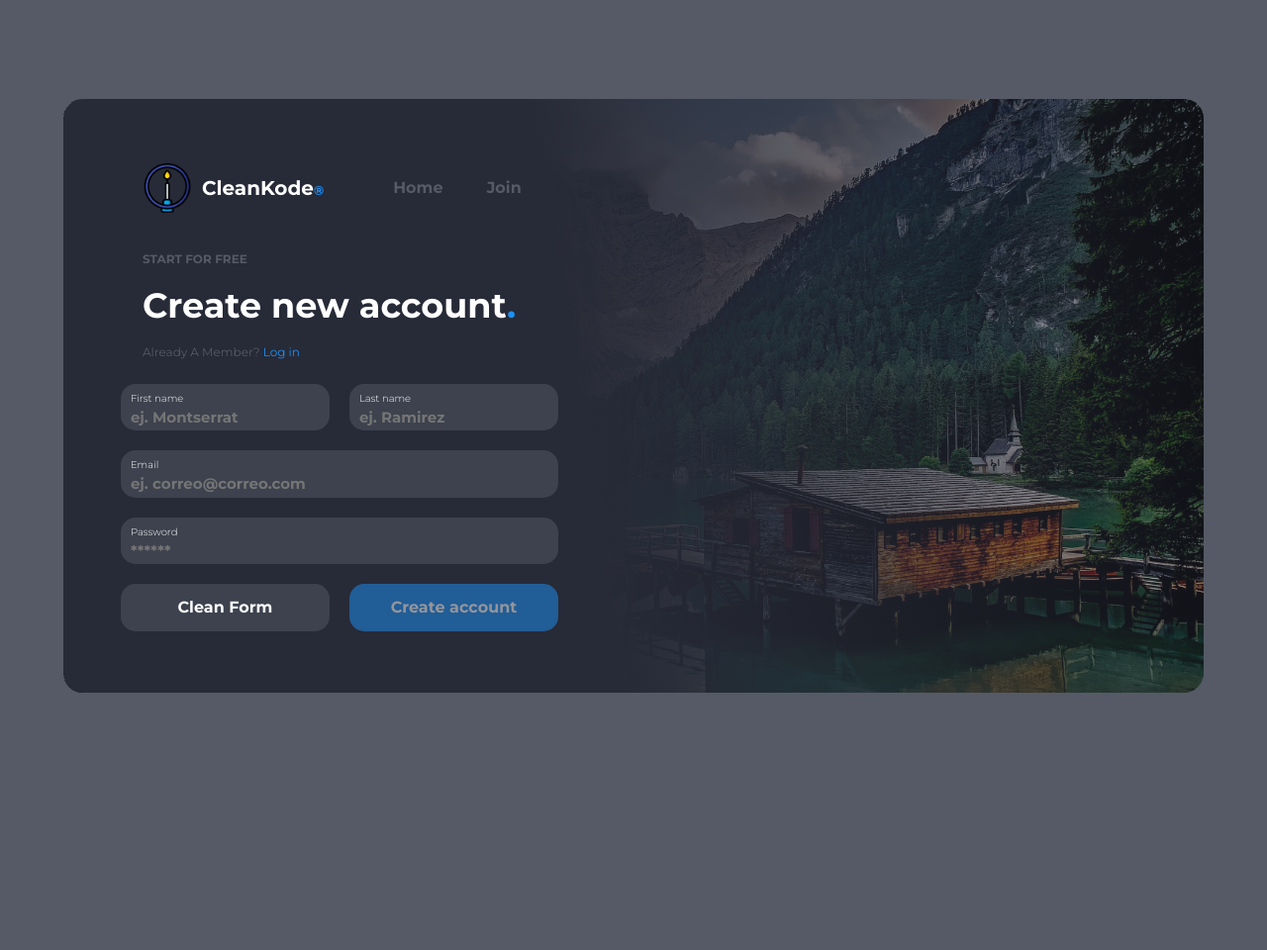
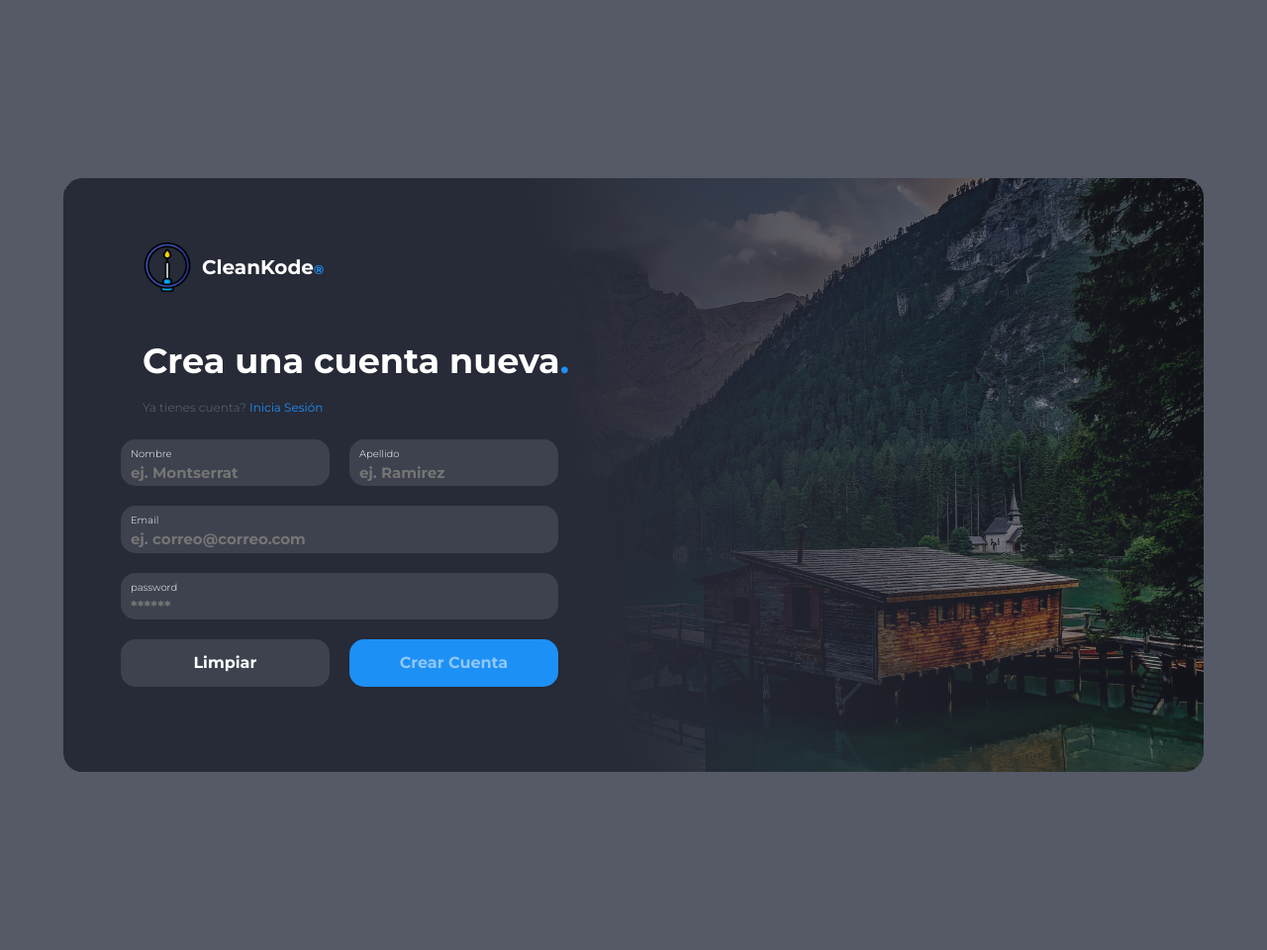
Before and after one commit to pakosanchez27/phpPracticas, a PHP site: page /index.html in a window 1280 px wide. Shown: the whole page at 99% size. Before the commit the page ends 700 px from the top, so only its background shows below. Run offline with PHP 8.4, Linux system fonts and the light colour scheme.

Commit message:
UPDATE: actualizando proyecto

```diff
--- a/Formulario/css/style.css
+++ b/Formulario/css/style.css
@@ -37,7 +37,7 @@ body {
 .principal {
 
     width: 100%;
-    height: 100vh;
+    height: 120vh;
     display: flex;
 
     background-color: var(--grisClaro);
@@ -74,7 +74,7 @@ body {
 .hero {
 
     width: 100%;
-    height: 100%;
+    height: 120vh;
     position: absolute;
 
 
@@ -86,7 +86,7 @@ body {
         background: linear-gradient(81deg, rgba(39, 42, 55, 1) 45%, rgba(39, 42, 55, 0.36878501400560226) 100%);
         border-radius: 2rem;
         width: 100%;
-
+        height: 100%;
 
     }
 }
@@ -248,7 +248,7 @@ width: 35rem;
 
         grid-template-areas: "nombre apellido"
             "email email"
-            "contraseña contraseña"
+            "password password"
             "bntLimpiar btnCrear";
         gap: 2rem;
     }
@@ -268,12 +268,12 @@ width: 35rem;
 }
 
 .email input,
-.contraseña input {
+.password input {
     width: 90%;
 }
 
-.contraseña {
-    grid-area: contraseña;
+.password {
+    grid-area: password;
 }
 
 .limpiar {
--- a/Formulario/index.html
+++ b/Formulario/index.html
@@ -11,7 +11,7 @@
     <link rel="stylesheet" href="css/normalize.css">
     <link rel="stylesheet" href="css/style.css">
 
-    <title>Login</title>
+    <title>Registro</title>
 </head>
 
 <body>
@@ -25,43 +25,41 @@
                         <p class="logo-nombre">CleanKode<span>®</span></p>
                     </div>
                     <div class="enlaces">
-                        <a href="#" class="enlace">Home</a>
-                        <a href="#" class="enlace">Join</a>
+
                     </div>
 
                 </div>
                 <div class="registro">
                     <div class="bienvenida">
-                        <p class="bienvenida__p">start for free</p>
-                        <h1 class="bienvenida__titulo">Create new account<span>.</span></h1>
-                        <p>Already A Member? <span>Log in</span></p>
+                        <h1 class="bienvenida__titulo">Crea una cuenta nueva<span>.</span></h1>
+                        <p>Ya tienes cuenta? <span>Inicia Sesión</span></p>
                     </div>
                     <div class="formulario">
-                        <form action="">
+                        <form id="formulario" action="">
 
                             <div class="input nombre">
-                                <label for="nombre">First name</label>
-                                <input type="text" id="nombre" name="nombre" placeholder="ej. Montserrat" required>
+                                <label for="nombre">Nombre</label>
+                                <input type="text" id="nombre" name="nombre" placeholder="ej. Montserrat" >
                             </div>
 
                             <div class="input apellido">
-                                <label for="apellido">Last name</label>
-                                <input type="text" id="apellido" name="apellido" placeholder="ej. Ramirez" required>
+                                <label for="apellido">Apellido</label>
+                                <input type="text" id="apellido" name="apellido" placeholder="ej. Ramirez">
                             </div>
                             <div class="input email">
                                 <label for="email">Email</label>
-                                <input type="email" id="email" name="email" placeholder="ej. correo@correo.com" required>
+                                <input type="email" id="email" name="email" placeholder="ej. correo@correo.com">
                             </div>
-                            <div class="input contraseña">
-                                <label for="contraseña">Password</label>
-                                <input type="password" id="contraseña" name="contraseña" placeholder="******" required>
+                            <div class="input password">
+                                <label for="password">password</label>
+                                <input type="password" id="password" name="password" placeholder="******">
                             </div>
 
-                                <div class="input crear opacity-50">
-                                    <input class="btnCrear " type="submit" id="crear" value="Create account" dis>
+                                <div class="input crear">
+                                    <input class="btnCrear opacity-50 " type="submit" id="btnCrear" value="Crear Cuenta" disabled>
                                 </div>
                                 <div class="input limpiar">
-                                    <input class="btnlimpiar" type="submit" id="crear" value="Clean Form">
+                                    <input class="btnlimpiar" type="submit" id="limpiar" value="Limpiar">
                             </div>
 
                         </form>
--- a/Formulario/index.php
+++ /dev/null
@@ -1,6 +0,0 @@
-<?php
-
-
-echo "Hola mundo";
-
-?>
--- a/Formulario/js/app.js
+++ b/Formulario/js/app.js
@@ -8,13 +8,16 @@ document.addEventListener('DOMContentLoaded', () => {
     const inputNombre = document.querySelector('#nombre');
     const inputApellido = document.querySelector('#apellido');
     const inputEmail = document.querySelector('#email');
-    const inputPass = document.querySelector('#contraseña');
+    const inputPass = document.querySelector('#password');
+    const btncrear = document.querySelector('#btnCrear');
+    const btnlimpiar = document.querySelector('#limpiar');
+    const formulario = document.querySelector('#formulario');
 
     const registro = {
         nombre: '',
         apellido: '',
         email: '',
-        contraseña: ''
+        password: ''
     }
 
 
@@ -24,6 +27,20 @@ document.addEventListener('DOMContentLoaded', () => {
     inputApellido.addEventListener('blur', validar);
     inputEmail.addEventListener('blur', validar);
     inputPass.addEventListener('blur', validar);
+    btncrear.addEventListener('click', function (e) {
+        e.preventDefault();
+        console.log('Hola mundo');
+    });
+    btnlimpiar.addEventListener('click', function (e) {
+        e.preventDefault();
+        registro.nombre = '';
+        registro.apellido = '';
+        registro.email = '';
+        registro.password = '';
+
+        formulario.reset();
+        verificar();
+    })
 
     // Funciones
 
@@ -33,6 +50,8 @@ document.addEventListener('DOMContentLoaded', () => {
         if (e.target.value.trim() === '') {
             campo.classList.add('alerta');
             registro[e.target.name] = '';
+            verificar();
+
         }else{
             campo.classList.remove('alerta');
         }
@@ -42,4 +61,16 @@ document.addEventListener('DOMContentLoaded', () => {
         console.log(registro);
     };
 
+    function verificar() {
+        console.log(Object.values(registro));
+
+        if (Object.values(registro).includes('')) {
+            btncrear.classList.add('opacity-50');
+            btncrear.disabled = true;
+        }else{
+            btncrear.classList.remove('opacity-50');
+            btncrear.disabled = false;
+        }
+    }
+
 });
```
